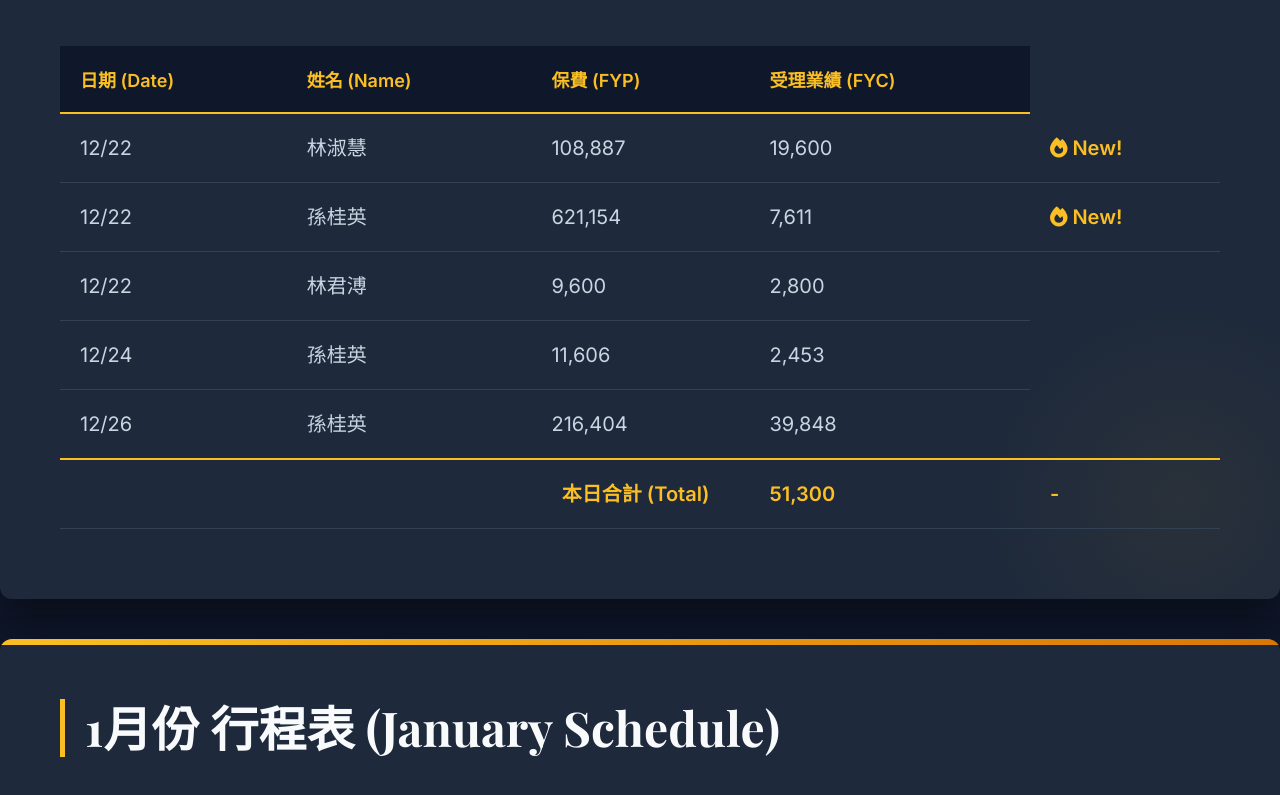
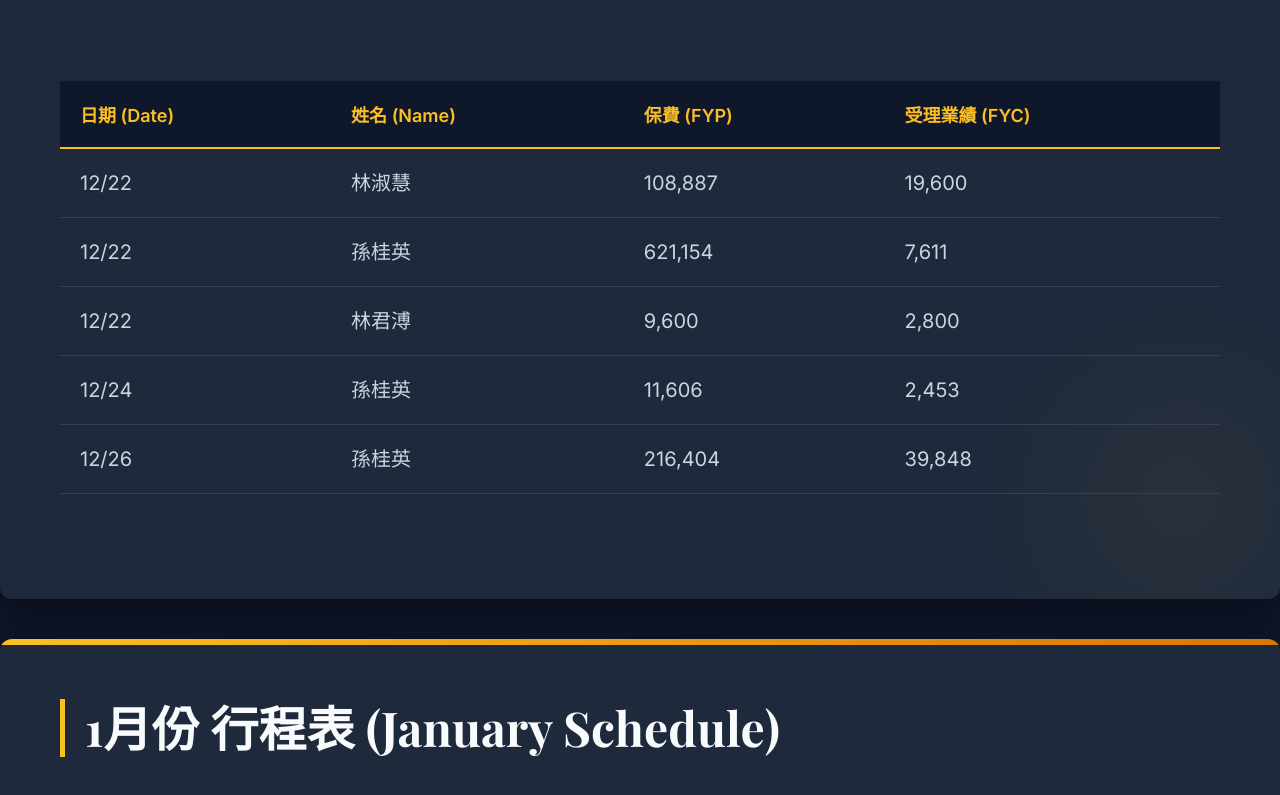
Before and after one commit to baobao316/813ppt, a plain HTML site: page index.html in a window 1280 px wide. Shown: the part 1681-2476 px from the top of the page. Drawn offline with nearby package versions, Linux system fonts and the light colour scheme; a web font is replaced by a local one.

Commit message:
Update index.html

```diff
--- a/index.html
+++ b/index.html
@@ -231,7 +231,6 @@ td { padding: 18px 20px; border-bottom: 1px solid #334155; }
                     <td>林淑慧</td>
                     <td>108,887</td>
                     <td>19,600</td>
-                    <td style="color: #fbbf24; font-weight: bold;"><i class="fa-solid fa-fire"></i> New!</td>
                 </tr>
                 <!-- Data Row 2 -->
                 <tr>
@@ -239,7 +238,6 @@ td { padding: 18px 20px; border-bottom: 1px solid #334155; }
                     <td>孫桂英</td>
                     <td>621,154</td>
                     <td>7,611</td>
-                    <td style="color: #fbbf24; font-weight: bold;"><i class="fa-solid fa-fire"></i> New!</td>
                 </tr>
                 <!-- Data Row 3 -->
                 <tr>
@@ -261,13 +259,6 @@ td { padding: 18px 20px; border-bottom: 1px solid #334155; }
                     <td>孫桂英</td>
                     <td>216,404</td>
                     <td>39,848</td>
-                </tr>
-
-                 <!-- Total Row -->
-                 <tr class="highlight-row" style="border-top: 2px solid #fbbf24;">
-                    <td colspan="3" style="text-align: right; padding-right: 40px;">本日合計 (Total)</td>
-                    <td>51,300</td>
-                    <td>-</td>
                 </tr>
             </tbody>
         </table>
```
